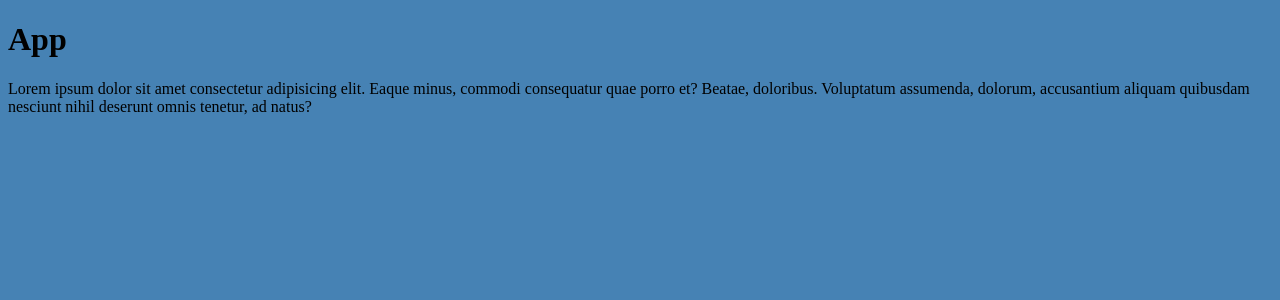
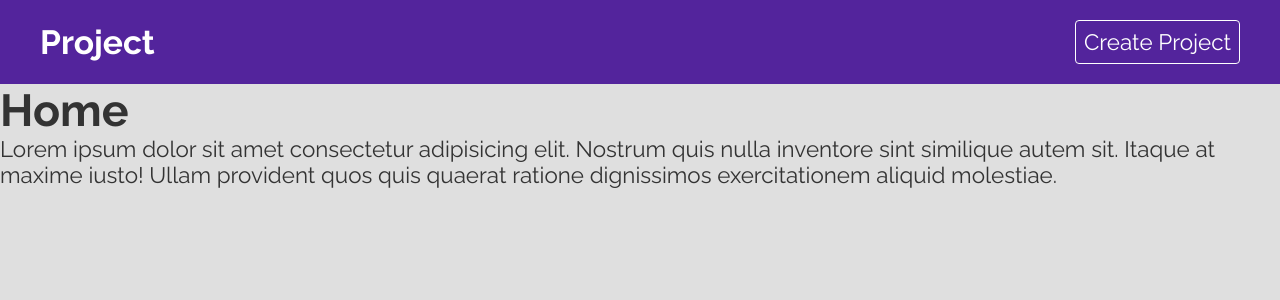
Before and after one commit to craigdev937/crud1context, a React app: page / in a window 1280 px wide. Shown: the top 300 px of the page. Built offline with nearby package versions, Linux system fonts and the light colour scheme; the HTML template or start-up script is replaced by a standard one.

Commit message:
Created Home, Project, Searc, Main, Create, Navbar, and Main components.  Added React Router.

```diff
--- /dev/null
+++ b/data/db.json
@@ -0,0 +1,41 @@
+{
+  "projects": [
+    {
+      "id": "1",
+      "title": "Veggie Stew",
+      "ingredients": [
+        "1 Carrot",
+        "1 Leek",
+        "200g Tofu",
+        "300ml Veg stock"
+      ],
+      "method": "1. Pre-heat the oven to 200C/3C/gas 5. Place the carrot, leek and tofu in a large bowl. Add the stock and mix well. 2. Add the rest of the ingredients and mix well. 3. Place the mixture in a large bowl and cover with a lid. 4. Place the lid on the oven and cook for 40 minutes. 5. Serve with a slaw of your choice",
+      "cookingTime": "45 minutes"
+    },
+    {
+      "id": "2",
+      "title": "Veggie Pizza",
+      "ingredients": [
+        "1 Base",
+        "Tomata pasata",
+        "1 Green pepper",
+        "100g Mushrooms"
+      ],
+      "method": "1. Pre-heat the oven to 200C/3C/gas 5. Add the pasata, green pepper and mushrooms to the base. Place the lid on the oven and cook for 30 minutes. 5. Serve with a slaw of your choice",
+      "cookingTime": "35 minutes"
+    },
+    {
+      "id": "3",
+      "title": "Greek Salad",
+      "ingredients": [
+        "1 Onion",
+        "1 Block of Feta",
+        "Olives",
+        "Tomatoes",
+        "Olive Oil"
+      ],
+      "method": "Lorem ipsum dolor, sit amet consectetur adipisicing elit. Esse minima ex rem quis similique eum ratione quaerat, voluptas molestias ut repudiandae delectus voluptates. Eius esse at tenetur ab accusamus excepturi?",
+      "cookingTime": "35 minutes"
+    }
+  ]
+}
--- a/package.json
+++ b/package.json
@@ -6,7 +6,8 @@
   "scripts": {
     "test": "jest",
     "dev": "webpack serve --mode development",
-    "pro": "webpack --mode production"
+    "pro": "webpack --mode production",
+    "server": "npx json-server --watch data/db.json --port 5000"
   },
   "repository": {
     "type": "git",
@@ -31,7 +32,7 @@
     "babel-loader": "^8.2.5",
     "css-loader": "^6.7.1",
     "file-loader": "^6.2.0",
-    "json-server": "^0.4.2",
+    "json-server": "^0.17.0",
     "style-loader": "^3.3.1",
     "url-loader": "^4.1.1",
     "webpack": "^5.74.0",
--- a/src/app/App.css
+++ b/src/app/App.css
@@ -1,3 +1,45 @@
+@import url('https://fonts.googleapis.com/css2?family=Raleway:wght@100;200;300;400;500;600;700;800&display=swap');
+
+/* base styles */
+html, body, #root {
+    height: 100%;
+}
+
 body {
-    background-color: steelblue;
+    font-family: Raleway, sans-serif;
+    margin: 0;
+    font-size: 1.4em;
+    background: #dfdfdf;
+    color: #333;
 }
+
+h1, h2, h3, p {
+    margin: 0;
+}
+
+input, textarea {
+    color: #333;
+    padding: 8px;
+    font-size: 1em;
+    border-radius: 4px;
+    border: 1px solid #d4d4d4;
+    background-color: #fff;
+    display: block;
+    width: 100%;
+    box-sizing: border-box;
+}
+
+.page-title {
+    text-align: center;
+    margin: 40px auto;
+    color: #333;
+}
+
+.loading, .error {
+    text-align: center;
+    margin: 40px auto;
+}
+
+.project {
+    min-height: 100%;
+}
--- a/src/app/App.jsx
+++ b/src/app/App.jsx
@@ -1,11 +1,13 @@
 import React from "react";
 import "./App.css";
+import { Main } from "../routes/Main";
 
 export const App = () => {
     return (
         <React.Fragment>
-            <h1>App</h1>
-            <p>Lorem ipsum dolor sit amet consectetur adipisicing elit. Eaque minus, commodi consequatur quae porro et? Beatae, doloribus. Voluptatum assumenda, dolorum, accusantium aliquam quibusdam nesciunt nihil deserunt omnis tenetur, ad natus?</p>
+            <main className="project">
+                <Main />
+            </main>
         </React.Fragment>
     );
 };
--- /dev/null
+++ b/src/pages/Create.jsx
@@ -0,0 +1,10 @@
+import React from "react";
+
+export const Create = () => {
+    return (
+        <React.Fragment>
+            <h1>Create</h1>
+            <p>Lorem ipsum dolor sit amet consectetur adipisicing elit. Nostrum quis nulla inventore sint similique autem sit. Itaque at maxime iusto! Ullam provident quos quis quaerat ratione dignissimos exercitationem aliquid molestiae.</p>
+        </React.Fragment>
+    );
+};
--- /dev/null
+++ b/src/pages/Home.jsx
@@ -0,0 +1,10 @@
+import React from "react";
+
+export const Home = () => {
+    return (
+        <React.Fragment>
+            <h1>Home</h1>
+            <p>Lorem ipsum dolor sit amet consectetur adipisicing elit. Nostrum quis nulla inventore sint similique autem sit. Itaque at maxime iusto! Ullam provident quos quis quaerat ratione dignissimos exercitationem aliquid molestiae.</p>
+        </React.Fragment>
+    );
+};
--- /dev/null
+++ b/src/pages/Project.jsx
@@ -0,0 +1,10 @@
+import React from "react";
+
+export const Project = () => {
+    return (
+        <React.Fragment>
+            <h1>Project</h1>
+            <p>Lorem ipsum dolor sit amet consectetur adipisicing elit. Nostrum quis nulla inventore sint similique autem sit. Itaque at maxime iusto! Ullam provident quos quis quaerat ratione dignissimos exercitationem aliquid molestiae.</p>
+        </React.Fragment>
+    );
+};
--- /dev/null
+++ b/src/pages/Search.jsx
@@ -0,0 +1,10 @@
+import React from "react";
+
+export const Search = () => {
+    return (
+        <React.Fragment>
+            <h1>Search</h1>
+            <p>Lorem ipsum dolor sit amet consectetur adipisicing elit. Nostrum quis nulla inventore sint similique autem sit. Itaque at maxime iusto! Ullam provident quos quis quaerat ratione dignissimos exercitationem aliquid molestiae.</p>
+        </React.Fragment>
+    );
+};
--- /dev/null
+++ b/src/routes/Main.jsx
@@ -0,0 +1,21 @@
+import React from "react";
+import { BrowserRouter, Routes, Route } from "react-router-dom";
+import { Navbar } from "./Navbar";
+import { Home } from "../pages/Home";
+import { Create } from "../pages/Create";
+import { Search } from "../pages/Search";
+import { Project } from "../pages/Project";
+
+export const Main = () => (
+    <BrowserRouter>
+        <React.Fragment>
+            <Navbar />
+            <Routes>
+                <Route path="/" element={<Home />} />
+                <Route path="/create" element={<Create />} />
+                <Route path="/search" element={<Search />} />
+                <Route path="/projects/:id" element={<Project />} />
+            </Routes>
+        </React.Fragment>
+    </BrowserRouter>
+);
--- /dev/null
+++ b/src/routes/Navbar.css
@@ -0,0 +1,32 @@
+.navbar {
+    background-color: #53249c;
+    padding: 20px;
+    color: #fff;
+}
+
+.navbar__nav {
+    display: flex;
+    align-items: center;
+    max-width: 1200px;
+    margin: 0 auto;
+}
+
+.navbar__brand {
+    margin-right: auto;
+    color: #fff;
+    text-decoration: none;
+}
+
+.navbar__brand-last {
+    color: #fff;
+    text-decoration: none;
+    margin-left: 40px;
+    padding: 8px;
+    border: 1px solid #fff;
+    border-radius: 4px;
+}
+
+.navbar__brand-last:hover {
+    background-color: #fff;
+    color: #333;
+}
--- /dev/null
+++ b/src/routes/Navbar.jsx
@@ -0,0 +1,18 @@
+import React from "react";
+import "./Navbar.css";
+import { Link } from "react-router-dom";
+
+export const Navbar = () => {
+    return (
+        <React.Fragment>
+            <main className="navbar">
+                <nav className="navbar__nav">
+                    <Link to="/" className="navbar__brand">
+                        <h1>Project</h1>
+                    </Link>
+                    <Link to="/create" className="navbar__brand-last">Create Project</Link>
+                </nav>
+            </main>
+        </React.Fragment>
+    );
+};
```
Also changed, not shown: 1 other file (tests, documents, lock files or other folders).
